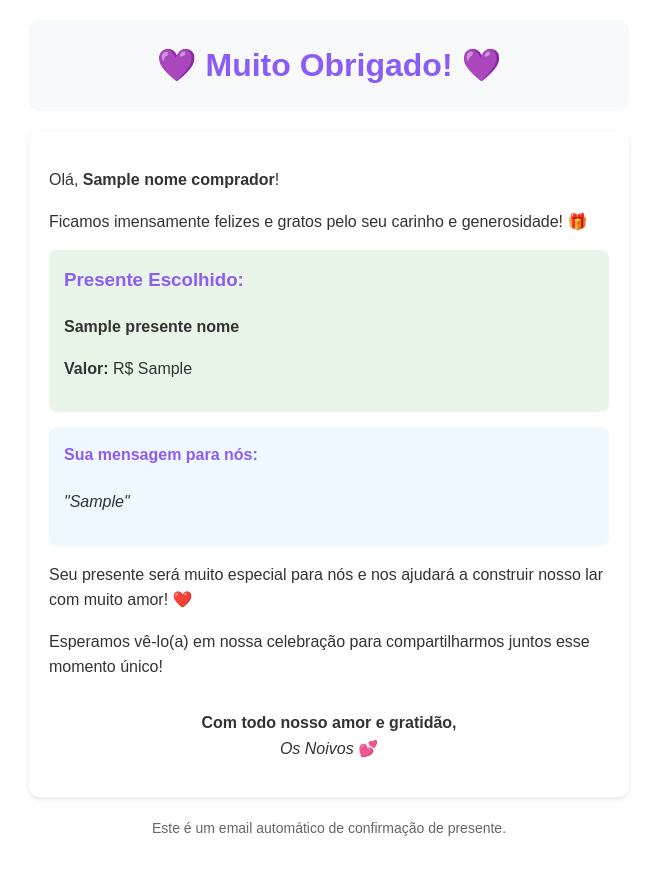
After one commit to reynanc/site_de_casamento, a Django app: template app_casamento/templates/email_agradecimento.html in a window 1280 px wide. The commit adds this page. Shown: the whole page, without its empty margins (311-968 px from the left). Run offline with Django 5.2, Linux system fonts and the light colour scheme; the template is opened without the code that fills it: most values are stand-ins (such as "Sample title", 1, 10 or a date in 2020).

Commit message:
Implementação de email no site

```diff
--- a/app_casamento/admin.py
+++ b/app_casamento/admin.py
@@ -40,7 +40,7 @@ class ConvidadoAdmin(admin.ModelAdmin):
             'fields': ('nome', 'email', 'telefone')
         }),
         ('Acompanhantes', {
-            'fields': ('qtd_adultos', 'nomes_adultos', 'qtd_criancas', 'nomes_criancas')
+            'fields': ('qtd_adultos', 'nomes_adultos','qtd_adolescentes', 'nomes_adolescentes', 'qtd_criancas', 'nomes_criancas')
         }),
         ('Timestamps', {
             'fields': ('criado_em',),
--- a/app_casamento/forms.py
+++ b/app_casamento/forms.py
@@ -107,8 +107,8 @@ class PresensaForm(forms.ModelForm):
             'nomes_adultos': 'Nome dos acompanhantes',
             'qtd_criancas': 'Crianças',
             'nomes_criancas': 'Nome das crianças',
-            'qtd_adolescentes': 'Adolescentes',
-            'nomes_adolescentes': 'Nome dos adolescentes',
+            'qtd_adolescentes': 'Adolescentes/Crianças',
+            'nomes_adolescentes': 'Nome dos adolescentes ou crianças',
         }
 
     def __init__(self, *args, **kwargs):
--- a/app_casamento/templates/cerimonia_espaco.html
+++ b/app_casamento/templates/cerimonia_espaco.html
@@ -1057,7 +1057,7 @@
             <div class="w-full md:w-1/2 text-center md:text-left">
                 <h3 class="text-2xl font-serif text-gray-800 mb-4">Espaço Bouganville</h3>
                 <p class="text-gray-700 mb-4">13 de dezembro de 2025 -  15:30h</p>
-                <p class="text-sm sm:text-base lg:text-md tracking-wide font-light text-gray-600 mb-6 bg-gray-50 rounded-lg underline">Só um lembrete importante: organizem o Uber com antecedência, pois o
+                <p class="text-sm sm:text-base lg:text-md tracking-wide font-light text-gray-600 mb-6 bg-gray-50 rounded-lg underline underline-offset-4">Só um lembrete importante: organizem o Uber com antecedência, pois o
                     retorno pode ser um pouco mais complicado no horário da saída.</p>
             </div>
         </div>
--- /dev/null
+++ b/app_casamento/templates/email_agradecimento.html
@@ -0,0 +1,79 @@
+<!DOCTYPE html>
+<html>
+<head>
+    <meta charset="UTF-8">
+    <title>Obrigado pelo presente!</title>
+    <style>
+        body {
+            font-family: Arial, sans-serif;
+            line-height: 1.6;
+            color: #333;
+            max-width: 600px;
+            margin: 0 auto;
+            padding: 20px;
+        }
+        .header {
+            text-align: center;
+            background-color: #f8f9fa;
+            padding: 20px;
+            border-radius: 10px;
+            margin-bottom: 20px;
+        }
+        .content {
+            background-color: #fff;
+            padding: 20px;
+            border-radius: 10px;
+            box-shadow: 0 2px 5px rgba(0,0,0,0.1);
+        }
+        .presente-info {
+            background-color: #e8f5e8;
+            padding: 15px;
+            border-radius: 8px;
+            margin: 15px 0;
+        }
+        .footer {
+            text-align: center;
+            margin-top: 20px;
+            color: #666;
+            font-size: 14px;
+        }
+    </style>
+</head>
+<body>
+    <div class="header">
+        <h1 style="color: #8b5cf6; margin: 0;">💜 Muito Obrigado! 💜</h1>
+    </div>
+
+    <div class="content">
+        <p>Olá, <strong>{{ nome_comprador }}</strong>!</p>
+
+        <p>Ficamos imensamente felizes e gratos pelo seu carinho e generosidade! 🎁</p>
+
+        <div class="presente-info">
+            <h3 style="margin-top: 0; color: #8b5cf6;">Presente Escolhido:</h3>
+            <p><strong>{{ presente_nome }}</strong></p>
+            <p><strong>Valor:</strong> R$ {{ presente_preco }}</p>
+        </div>
+
+        {% if mensagem_comprador %}
+        <div style="background-color: #f0f8ff; padding: 15px; border-radius: 8px; margin: 15px 0;">
+            <h4 style="margin-top: 0; color: #8b5cf6;">Sua mensagem para nós:</h4>
+            <p style="font-style: italic;">"{{ mensagem_comprador }}"</p>
+        </div>
+        {% endif %}
+
+        <p>Seu presente será muito especial para nós e nos ajudará a construir nosso lar com muito amor! ❤️</p>
+
+        <p>Esperamos vê-lo(a) em nossa celebração para compartilharmos juntos esse momento único!</p>
+
+        <p style="text-align: center; margin-top: 30px;">
+            <strong>Com todo nosso amor e gratidão,</strong><br>
+            <em>Os Noivos</em> 💕
+        </p>
+    </div>
+
+    <div class="footer">
+        <p>Este é um email automático de confirmação de presente.</p>
+    </div>
+</body>
+</html>
--- a/requeriments.txt
+++ b/requeriments.txt
@@ -5,6 +5,7 @@ Django==5.2.4
 idna==3.10
 mercadopago==2.3.0
 pillow==11.3.0
+python-decouple==3.8
 requests==2.32.4
 sqlparse==0.5.3
 tzdata==2025.2
--- a/static/js/confirmar_presenca.js
+++ b/static/js/confirmar_presenca.js
@@ -137,7 +137,7 @@ function updateFormValidation() {
         nomesCriancas.placeholder = `Digite ${qtdCriancas} nome(s) de criança(s) (um por linha)`;
     }
     if (qtdAdolescentes > 0) {
-        nomesAdolescentes.placeholder = `Digite ${qtdAdolescentes} nome(s) de adolescente(s) (um por linha)`;
+        nomesAdolescentes.placeholder = `Digite ${qtdAdolescentes} nome(s) de adolescente(s) ou crianças(s) (um por linha)`;
     }
 }
 
```
Also changed, not shown: Casamento/settings.py (+15 -9 lines), app_casamento/templates/confirmar_presenca.html (+36 -35 lines), app_casamento/views.py (+47 -2 lines), static/js/cerimonia_espaco.js (+15 -7 lines), 2 other files.
